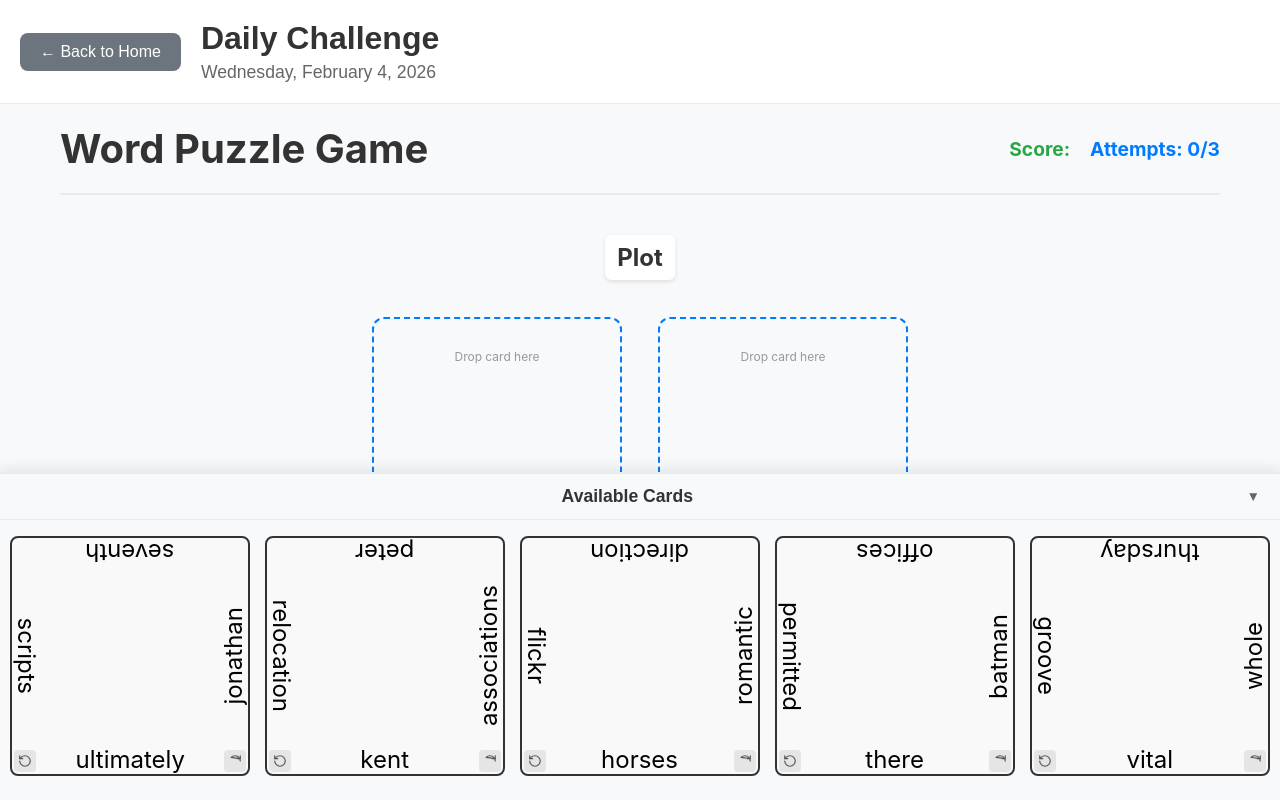
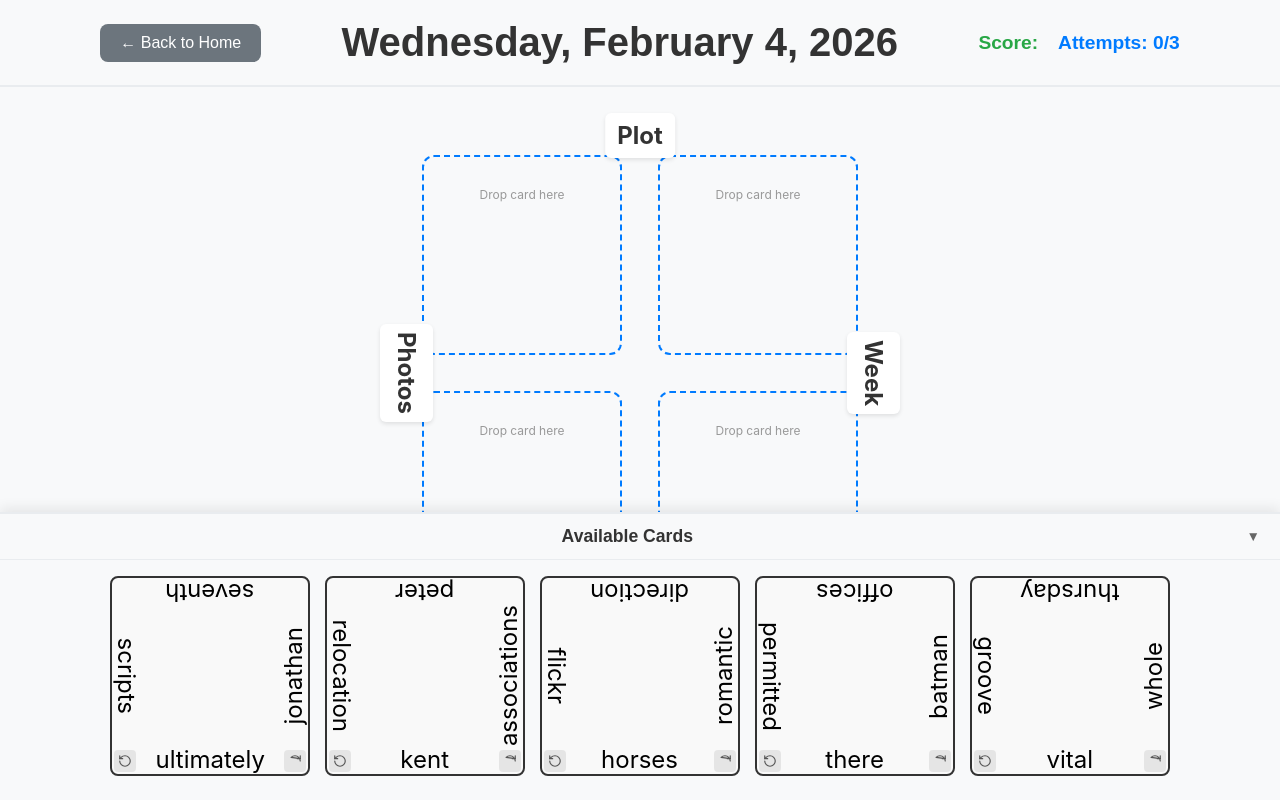
Before and after one commit to joelatwo/solo-clover, a Next.js app: page /puzzle/2-4-2026 in a window 1280 px wide. Shown: the top 800 px of the page. Built offline with nearby package versions, Linux system fonts and the light colour scheme.

Commit message:
Updated styling's looking pretty good

```diff
--- a/src/components/Puzzle.module.css
+++ b/src/components/Puzzle.module.css
@@ -2,7 +2,7 @@
   display: flex;
   justify-content: center;
   align-items: center;
-  padding: 20px;
+  padding: 16px;
 }
 
 .puzzleGrid {
--- a/src/components/WordPuzzleGame.module.css
+++ b/src/components/WordPuzzleGame.module.css
@@ -8,12 +8,24 @@
 }
 
 .header {
+  padding: 20px;
+  margin: 0 auto;
   display: flex;
-  justify-content: space-between;
+  justify-content: space-evenly;
   align-items: center;
-  margin-bottom: 30px;
-  padding-bottom: 20px;
   border-bottom: 2px solid #e9ecef;
+}
+
+.backButton {
+  display: inline-flex;
+  align-items: center;
+  padding: 10px 20px;
+  background: #6c757d;
+  color: white;
+  text-decoration: none;
+  border-radius: 8px;
+  font-weight: 500;
+  transition: all 0.2s ease;
 }
 
 .header h1 {
--- a/src/components/WordPuzzleGame.tsx
+++ b/src/components/WordPuzzleGame.tsx
@@ -8,6 +8,7 @@ import { HTML5Backend } from "react-dnd-html5-backend";
 import Card from "./Card";
 import Puzzle from "./Puzzle";
 import styles from "./WordPuzzleGame.module.css";
+import Link from "next/link";
 
 type Props = {
   initialPuzzle: PuzzleType;
@@ -37,20 +38,9 @@ export default function WordPuzzleGame({ initialPuzzle }: Props) {
     resetGame();
   };
 
+  const getScore = () => {
     return (
-    <DndProvider backend={HTML5Backend}>
-      <div className={styles.gameContainer}>
-        <div className={styles.header}>
-          <h1>Word Puzzle Game</h1>
-          <div className={styles.scoreInfo}>
-            <div className={styles.score}>Score: {score}</div>
-            <div className={styles.attempts}>
-              Attempts: {numberOfAttempts}/3
-            </div>
-          </div>
-        </div>
-
-        {score !== null && (
+      score !== null && (
         <div
           className={`${styles.result} ${
             score > 0 ? styles.correct : styles.incorrect
@@ -58,8 +48,31 @@ export default function WordPuzzleGame({ initialPuzzle }: Props) {
         >
           {`Score: ${score} points`}
         </div>
-        )}
+      )
+    );
+  };
 
+  return (
+    <>
+      <div className={styles.header}>
+        <Link href="/" className={styles.backButton}>
+          ← Back to Home
+        </Link>
+        <h1>
+          {new Date().toLocaleDateString("en-US", {
+            weekday: "long",
+            year: "numeric",
+            month: "long",
+            day: "numeric",
+          })}
+        </h1>
+        <div className={styles.scoreInfo}>
+          <div className={styles.score}>Score: {score}</div>
+          <div className={styles.attempts}>Attempts: {numberOfAttempts}/3</div>
+        </div>
+      </div>
+      <DndProvider backend={HTML5Backend}>
+        <div className={styles.gameContainer}>
           <div className={styles.gameArea}>
             <div className={styles.puzzleArea}>
               <Puzzle
@@ -126,5 +139,6 @@ export default function WordPuzzleGame({ initialPuzzle }: Props) {
           )}
         </div>
       </DndProvider>
+    </>
   );
 }
--- a/src/pages/globals.css
+++ b/src/pages/globals.css
@@ -2,11 +2,14 @@
   --background: #ffffff;
   --foreground: #171717;
 
-  /* Puzzle grid – change these to resize the grid and cards dynamically */
-  --puzzle-card-size: 240px;
-  --puzzle-grid-size: 680px;
+  /* Puzzle grid – card size is the source of truth; grid size is derived from it */
+  --puzzle-card-size: 200px;
   --puzzle-grid-gap: 36px;
-  --puzzle-grid-padding: 72px;
+  --puzzle-grid-padding: 32px;
+  --puzzle-grid-size: calc(
+    2 * var(--puzzle-card-size) + var(--puzzle-grid-gap) + 2 *
+      var(--puzzle-grid-padding)
+  );
   --outer-word-size: 24px;
   --inner-word-size: 24px;
 }
--- a/src/pages/puzzle/[id].tsx
+++ b/src/pages/puzzle/[id].tsx
@@ -1,3 +1,5 @@
+"use client";
+
 import WordPuzzleGame from "@/components/WordPuzzleGame";
 import gameData from "@/data/puzzles";
 import { PuzzleType } from "@/types/game";
@@ -32,22 +34,6 @@ type Props = {
 const Page = ({ puzzle }: Props) => {
   return (
     <div className={styles.container}>
-      <div className={styles.header}>
-        <Link href="/" className={styles.backButton}>
-          ← Back to Home
-        </Link>
-        <div className={styles.titleSection}>
-          <h1>Daily Challenge</h1>
-          <p className={styles.date}>
-            {new Date().toLocaleDateString("en-US", {
-              weekday: "long",
-              year: "numeric",
-              month: "long",
-              day: "numeric",
-            })}
-          </p>
-        </div>
-      </div>
       {<WordPuzzleGame initialPuzzle={puzzle} />}
     </div>
   );
--- a/src/pages/puzzle/page.module.css
+++ b/src/pages/puzzle/page.module.css
@@ -1,27 +1,6 @@
 .container {
   min-height: 100vh;
   background: #f8f9fa;
-}
-
-.header {
-  background: white;
-  padding: 20px;
-  border-bottom: 1px solid #e9ecef;
-  display: flex;
-  align-items: center;
-  gap: 20px;
-}
-
-.backButton {
-  display: inline-flex;
-  align-items: center;
-  padding: 10px 20px;
-  background: #6c757d;
-  color: white;
-  text-decoration: none;
-  border-radius: 8px;
-  font-weight: 500;
-  transition: all 0.2s ease;
 }
 
 .backButton:hover {
```
Lines whose indentation alone changed are shown as unchanged.
